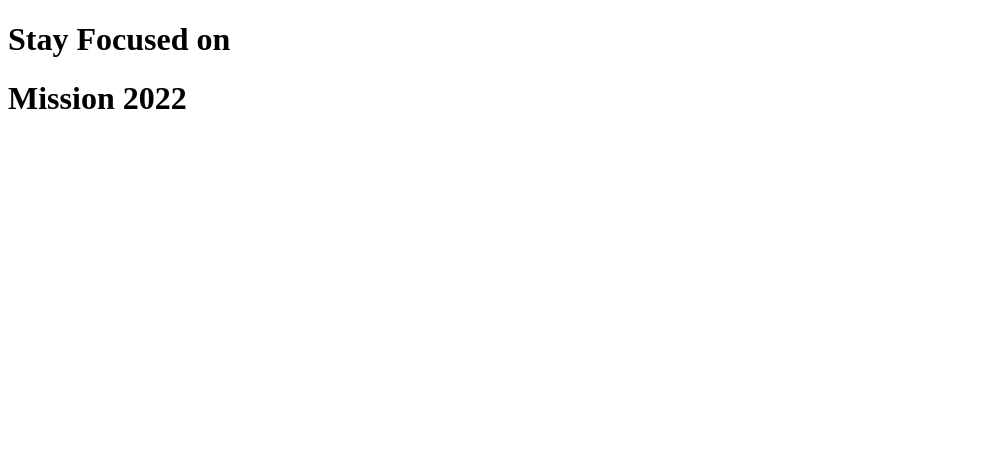
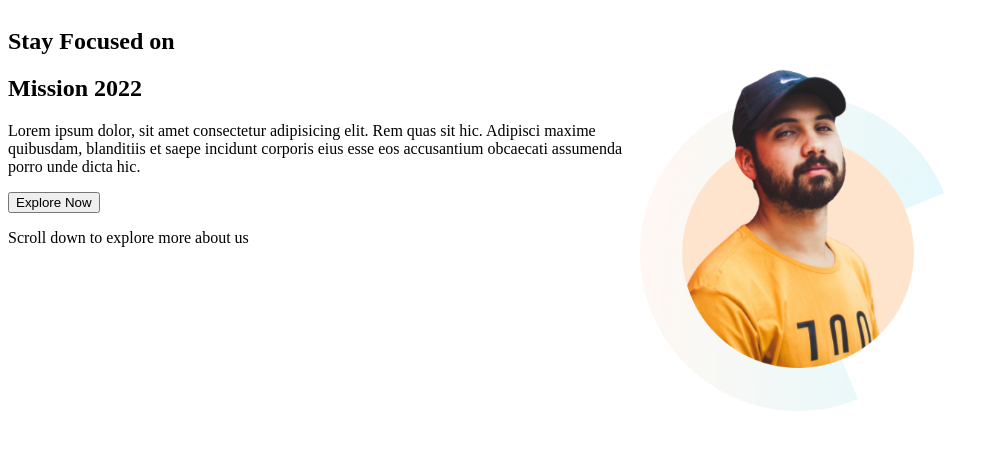
Before and after one commit to Khorshed30/Mission_assingment_1, a plain HTML site: page index.html in a window 1280 px wide. Shown: the whole page, without its empty margins (0-999 px from the left). Drawn offline with Linux system fonts and the light colour scheme.

Commit message:
added new

```diff
--- a/index.html
+++ b/index.html
@@ -5,10 +5,22 @@
     <meta http-equiv="X-UA-Compatible" content="IE=edge">
     <meta name="viewport" content="width=device-width, initial-scale=1.0">
     <title>For the first assignment</title>
+    <link rel="stylesheet" href="style.css">
 </head>
 <body>
-    <h1>Stay Focused on</h1>
-    <h1>Mission 2022</h1>
+    <section class="container">
+        <div class="part1">
+            <h1>Stay Focused on</h1>
+            <h1>Mission 2022</h1>
+            <p>Lorem ipsum dolor, sit amet consectetur adipisicing elit. Rem quas sit hic. Adipisci maxime quibusdam, blanditiis et saepe incidunt corporis eius esse eos accusantium obcaecati assumenda porro unde dicta hic.</p>
+            <button>Explore Now</button>
+            <p>Scroll down to explore more about us</p>
+        </div>
+        <div class="part1">
+            <img src="images/person/person-0.png" alt="">
+        </div >
+    </section>
+
 
 </body>
 </html>
--- a/style.css
+++ b/style.css
@@ -1,3 +1,12 @@
 body{
 
 }
+.container{
+    display: flex;
+}
+.part1{
+    width: 50%;
+}
+.part1 img{
+    width: 50%;
+}
```
